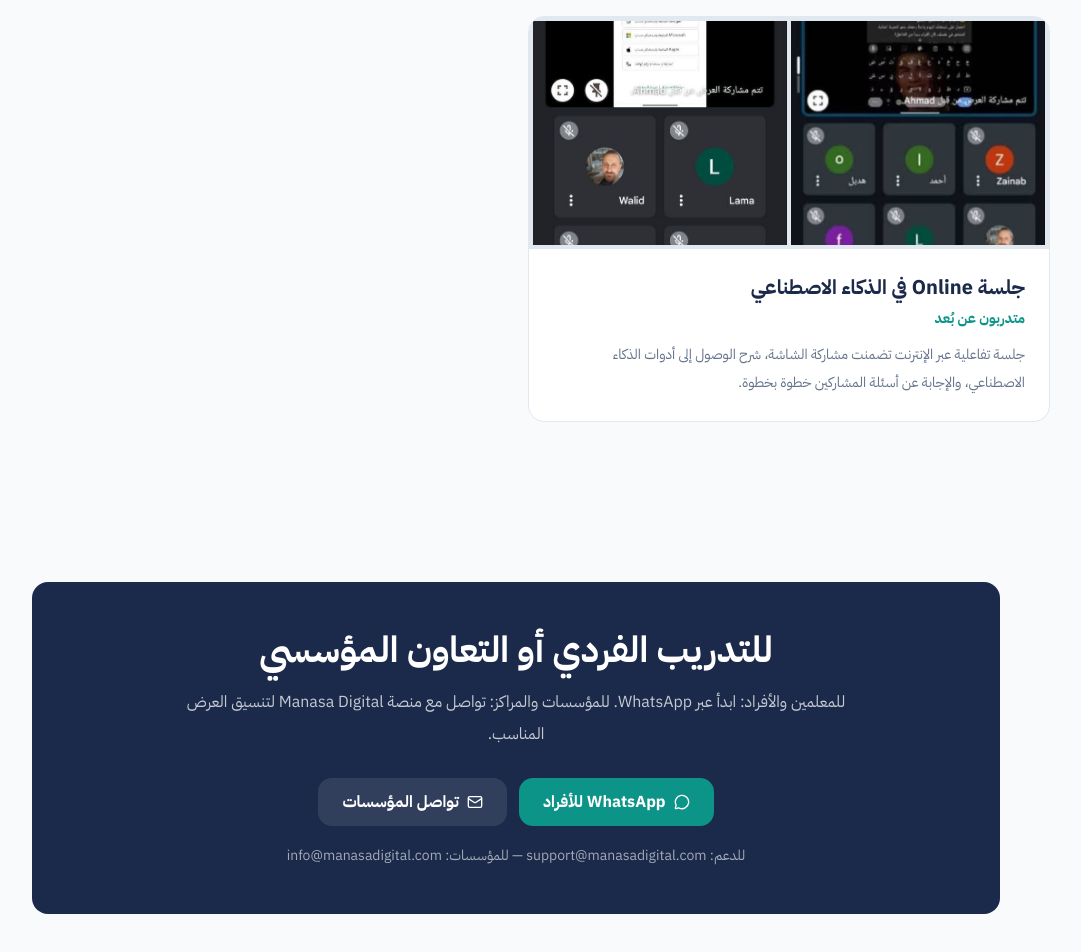
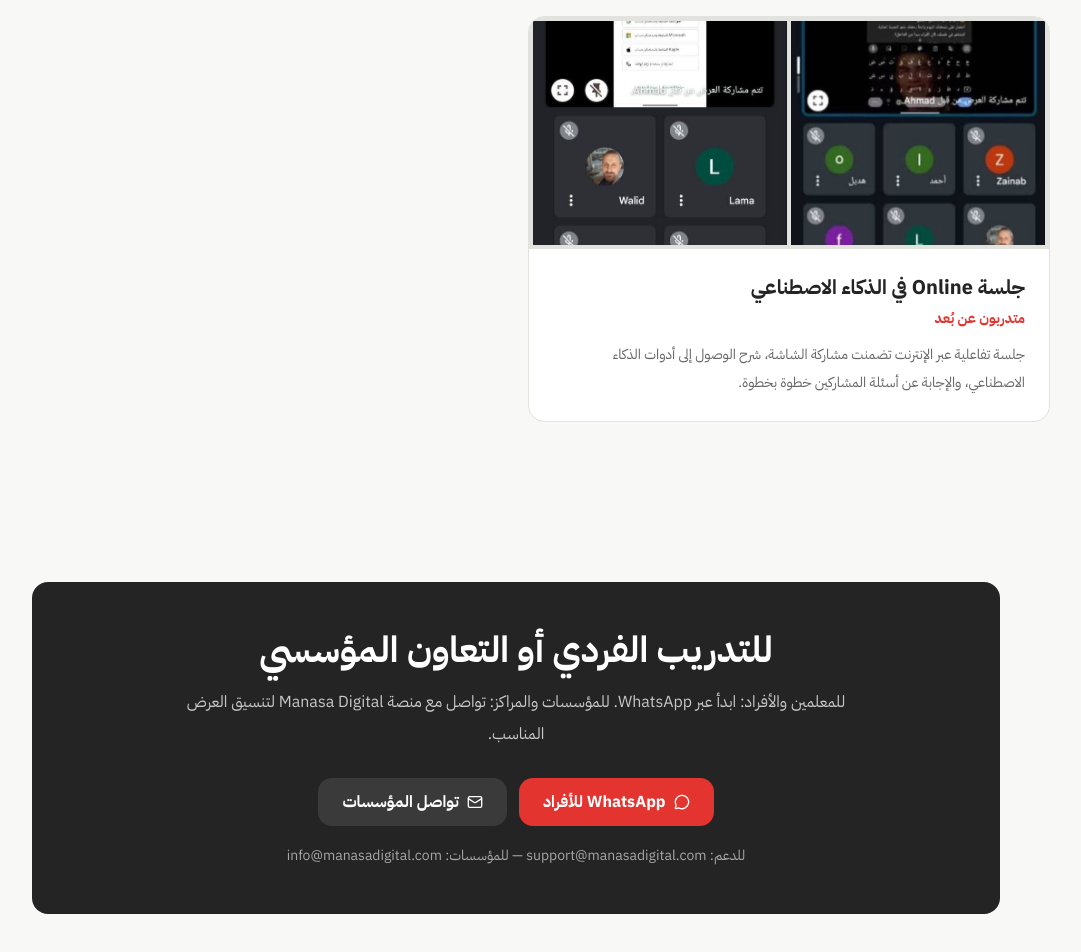
Before and after one commit to fhrrutedf/notebooklm-course-landing, a Next.js app: page /about in a window 1280 px wide. Shown: the part 2549-3501 px from the top of the page, without its empty margins (124-1205 px from the left). Built offline with nearby package versions, Linux system fonts and the light colour scheme.

Commit message:
Match trainer page brand identity

```diff
--- a/src/app/about/page.tsx
+++ b/src/app/about/page.tsx
@@ -40,11 +40,11 @@ const trainingSessions = [
 
 export default function AboutTrainerPage() {
   return (
-    <main dir="rtl" className="min-h-screen bg-[#F8FAFC] text-[#1B2A4A]">
-      <header className="border-b border-[#E2E8F0] bg-white">
+    <main dir="rtl" className="min-h-screen bg-[#F8F8F6] text-[#242424]" style={{ fontFamily: 'var(--font-ibm-plex-sans-arabic), sans-serif' }}>
+      <header className="border-b border-[#E2E2DF] bg-white">
         <div className="max-w-[1100px] mx-auto px-4 py-4 flex items-center justify-between gap-4">
-          <Link href="/" className="font-bold text-[#0D9488]">Course الذكاء الاصطناعي في التعليم</Link>
-          <Link href="/" className="inline-flex items-center gap-2 text-sm font-bold text-[#1B2A4A] hover:text-[#0D9488]">
+          <Link href="/" className="font-bold text-[#E3342F]">Course الذكاء الاصطناعي في التعليم</Link>
+          <Link href="/" className="inline-flex items-center gap-2 text-sm font-bold text-[#242424] hover:text-[#E3342F]">
             العودة للصفحة الرئيسية
             <ArrowRight className="w-4 h-4" />
           </Link>
@@ -54,13 +54,13 @@ export default function AboutTrainerPage() {
       <section className="bg-white py-16 md:py-24">
         <div className="max-w-[1000px] mx-auto px-4 grid md:grid-cols-[220px_1fr] gap-8 items-center">
           <div className="mx-auto">
-            <img src="/images/trainer-nawaf.jpg" alt="المدرب نواف البوسطة" className="w-64 h-64 md:w-72 md:h-72 rounded-2xl object-cover border-4 border-[#0D9488]/15" />
+            <img src="/images/trainer-nawaf.jpg" alt="المدرب نواف البوسطة" className="w-64 h-64 md:w-72 md:h-72 rounded-2xl object-cover border-4 border-[#E3342F]/15" />
           </div>
           <div>
-            <div className="inline-flex items-center gap-2 rounded-full bg-[#0D9488]/10 text-[#0D9488] px-4 py-2 text-sm font-bold mb-5">عن المدرب</div>
+            <div className="inline-flex items-center gap-2 rounded-full bg-[#E3342F]/10 text-[#E3342F] px-4 py-2 text-sm font-bold mb-5">عن المدرب</div>
             <h1 className="text-3xl md:text-5xl font-bold leading-tight mb-5">نواف البوسطة</h1>
-            <p className="text-xl text-[#0D9488] font-bold mb-5">مدرب في أدوات الذكاء الاصطناعي وزيادة الإنتاجية — سوريا</p>
-            <p className="text-[#64748B] leading-loose max-w-3xl">مدرب وخبير متخصص في أدوات الذكاء الاصطناعي، يعمل على تحويل التقنيات الحديثة إلى حلول عملية قابلة للتطبيق للأفراد والشركات والمؤسسات التعليمية. يجمع بين التدريب، البحث، تصميم المحتوى، وتطوير حلول الأتمتة، مع تركيز على جعل الذكاء الاصطناعي مفهومًا وقابلًا للاستخدام.</p>
+            <p className="text-xl text-[#E3342F] font-bold mb-5">مدرب في أدوات الذكاء الاصطناعي وزيادة الإنتاجية — سوريا</p>
+            <p className="text-[#666666] leading-loose max-w-3xl">مدرب وخبير متخصص في أدوات الذكاء الاصطناعي، يعمل على تحويل التقنيات الحديثة إلى حلول عملية قابلة للتطبيق للأفراد والشركات والمؤسسات التعليمية. يجمع بين التدريب، البحث، تصميم المحتوى، وتطوير حلول الأتمتة، مع تركيز على جعل الذكاء الاصطناعي مفهومًا وقابلًا للاستخدام.</p>
           </div>
         </div>
       </section>
@@ -68,22 +68,22 @@ export default function AboutTrainerPage() {
       <section className="py-14 md:py-20">
         <div className="max-w-[1000px] mx-auto px-4">
           <div className="grid md:grid-cols-3 gap-5 mb-12">
-            <div className="bg-white border border-[#E2E8F0] rounded-xl p-6 text-center"><div className="text-3xl font-bold text-[#0D9488]">640</div><p className="text-[#64748B] text-sm mt-2">طالبًا تلقّوا تدريبًا</p></div>
-            <div className="bg-white border border-[#E2E8F0] rounded-xl p-6 text-center"><div className="text-3xl font-bold text-[#0D9488]">50+</div><p className="text-[#64748B] text-sm mt-2">شركة تم تدريب موظفيها</p></div>
-            <div className="bg-white border border-[#E2E8F0] rounded-xl p-6 text-center"><div className="text-3xl font-bold text-[#0D9488]">10+</div><p className="text-[#64748B] text-sm mt-2">مشاريع وأدوات أتمتة</p></div>
+            <div className="bg-white border border-[#E2E2DF] rounded-xl p-6 text-center"><div className="text-3xl font-bold text-[#E3342F]">640</div><p className="text-[#666666] text-sm mt-2">طالبًا تلقّوا تدريبًا</p></div>
+            <div className="bg-white border border-[#E2E2DF] rounded-xl p-6 text-center"><div className="text-3xl font-bold text-[#E3342F]">50+</div><p className="text-[#666666] text-sm mt-2">شركة تم تدريب موظفيها</p></div>
+            <div className="bg-white border border-[#E2E2DF] rounded-xl p-6 text-center"><div className="text-3xl font-bold text-[#E3342F]">10+</div><p className="text-[#666666] text-sm mt-2">مشاريع وأدوات أتمتة</p></div>
           </div>
 
           <div className="grid md:grid-cols-2 gap-8">
-            <section className="bg-white border border-[#E2E8F0] rounded-xl p-7">
-              <div className="flex items-center gap-3 mb-5"><BriefcaseBusiness className="w-6 h-6 text-[#0D9488]" /><h2 className="text-2xl font-bold">مجالات التدريب</h2></div>
-              <ul className="space-y-3 text-[#64748B] text-sm leading-loose">
-                {['تدريب الأفراد والشركات على أدوات الذكاء الاصطناعي المتقدمة', 'Prompt Engineering وصياغة الأوامر العملية', 'تصميم المحتوى والمناهج التدريبية لمستويات متعددة', 'تطبيق الذكاء الاصطناعي في التعليم والإنتاجية المؤسسية'].map((item) => <li key={item} className="flex gap-2"><CheckCircle2 className="w-4 h-4 text-[#0D9488] mt-1 shrink-0" />{item}</li>)}
+            <section className="bg-white border border-[#E2E2DF] rounded-xl p-7">
+              <div className="flex items-center gap-3 mb-5"><BriefcaseBusiness className="w-6 h-6 text-[#E3342F]" /><h2 className="text-2xl font-bold">مجالات التدريب</h2></div>
+              <ul className="space-y-3 text-[#666666] text-sm leading-loose">
+                {['تدريب الأفراد والشركات على أدوات الذكاء الاصطناعي المتقدمة', 'Prompt Engineering وصياغة الأوامر العملية', 'تصميم المحتوى والمناهج التدريبية لمستويات متعددة', 'تطبيق الذكاء الاصطناعي في التعليم والإنتاجية المؤسسية'].map((item) => <li key={item} className="flex gap-2"><CheckCircle2 className="w-4 h-4 text-[#E3342F] mt-1 shrink-0" />{item}</li>)}
               </ul>
             </section>
-            <section className="bg-white border border-[#E2E8F0] rounded-xl p-7">
-              <div className="flex items-center gap-3 mb-5"><Wrench className="w-6 h-6 text-[#0D9488]" /><h2 className="text-2xl font-bold">الحلول والمشاريع</h2></div>
-              <ul className="space-y-3 text-[#64748B] text-sm leading-loose">
-                {['أتمتة محتوى وتقارير ومنصات يوتيوب', 'حلول أتمتة مخصصة للرياضة والصحة', 'تطوير أدوات باستخدام Python وAPIs وWorkflow Automation', 'تحويل نتائج البحث إلى تطبيقات وأدوات قابلة للاستخدام'].map((item) => <li key={item} className="flex gap-2"><CheckCircle2 className="w-4 h-4 text-[#0D9488] mt-1 shrink-0" />{item}</li>)}
+            <section className="bg-white border border-[#E2E2DF] rounded-xl p-7">
+              <div className="flex items-center gap-3 mb-5"><Wrench className="w-6 h-6 text-[#E3342F]" /><h2 className="text-2xl font-bold">الحلول والمشاريع</h2></div>
+              <ul className="space-y-3 text-[#666666] text-sm leading-loose">
+                {['أتمتة محتوى وتقارير ومنصات يوتيوب', 'حلول أتمتة مخصصة للرياضة والصحة', 'تطوير أدوات باستخدام Python وAPIs وWorkflow Automation', 'تحويل نتائج البحث إلى تطبيقات وأدوات قابلة للاستخدام'].map((item) => <li key={item} className="flex gap-2"><CheckCircle2 className="w-4 h-4 text-[#E3342F] mt-1 shrink-0" />{item}</li>)}
               </ul>
             </section>
           </div>
@@ -93,30 +93,30 @@ export default function AboutTrainerPage() {
       <section className="py-14 md:py-20 bg-white">
         <div className="max-w-[1000px] mx-auto px-4">
           <div className="max-w-3xl mx-auto text-center">
-            <div className="flex justify-center mb-4"><Search className="w-7 h-7 text-[#0D9488]" /></div>
+            <div className="flex justify-center mb-4"><Search className="w-7 h-7 text-[#E3342F]" /></div>
             <h2 className="text-2xl md:text-4xl font-bold mb-5">البحث والرؤية</h2>
-            <p className="text-[#64748B] leading-loose">يركز نواف في أبحاثه على تطبيقات الذكاء الاصطناعي التوليدي، نماذج اللغة الكبيرة، الأتمتة، وتحليل تأثير AI على سوق العمل والمهارات المستقبلية. الهدف هو ربط المعرفة النظرية بحلول عملية تعالج تحديات واقعية.</p>
-            <blockquote className="mt-7 border-r-4 border-[#0D9488] pr-5 text-lg font-bold text-[#1B2A4A]">«الذكاء الاصطناعي ليس مستقبلًا ننتظره، بل حاضر نصنعه.»</blockquote>
+            <p className="text-[#666666] leading-loose">يركز نواف في أبحاثه على تطبيقات الذكاء الاصطناعي التوليدي، نماذج اللغة الكبيرة، الأتمتة، وتحليل تأثير AI على سوق العمل والمهارات المستقبلية. الهدف هو ربط المعرفة النظرية بحلول عملية تعالج تحديات واقعية.</p>
+            <blockquote className="mt-7 border-r-4 border-[#E3342F] pr-5 text-lg font-bold text-[#242424]">«الذكاء الاصطناعي ليس مستقبلًا ننتظره، بل حاضر نصنعه.»</blockquote>
           </div>
         </div>
       </section>
 
-      <section className="py-14 md:py-20 bg-[#F8FAFC]">
+      <section className="py-14 md:py-20 bg-[#F8F8F6]">
         <div className="max-w-[1100px] mx-auto px-4">
           <div className="text-center mb-10">
             <h2 className="text-2xl md:text-4xl font-bold mb-3">من تجاربي التدريبية</h2>
-            <p className="text-[#64748B] max-w-2xl mx-auto leading-loose">جلسات وتدريبات قدّمتها لفئات مختلفة، من التعليم وصناعة المحتوى إلى الأتمتة والبرمجة بالذكاء الاصطناعي.</p>
+            <p className="text-[#666666] max-w-2xl mx-auto leading-loose">جلسات وتدريبات قدّمتها لفئات مختلفة، من التعليم وصناعة المحتوى إلى الأتمتة والبرمجة بالذكاء الاصطناعي.</p>
           </div>
           <div className="grid md:grid-cols-2 gap-6">
             {trainingSessions.map((session) => (
-              <article key={session.title} className="bg-white border border-[#E2E8F0] rounded-2xl overflow-hidden">
-                <div className="grid grid-cols-2 gap-1 bg-[#E2E8F0] p-1">
+              <article key={session.title} className="bg-white border border-[#E2E2DF] rounded-2xl overflow-hidden">
+                <div className="grid grid-cols-2 gap-1 bg-[#E2E2DF] p-1">
                   {session.images.map((image) => <img key={image} src={image} alt={session.title} className={`${session.images.length === 1 ? 'col-span-2' : ''} w-full h-44 md:h-56 object-cover`} loading="lazy" />)}
                 </div>
                 <div className="p-6">
                   <h3 className="text-xl font-bold mb-2">{session.title}</h3>
-                  <div className="text-[#0D9488] text-sm font-bold mb-3">{session.audience}</div>
-                  <p className="text-[#64748B] text-sm leading-loose">{session.description}</p>
+                  <div className="text-[#E3342F] text-sm font-bold mb-3">{session.audience}</div>
+                  <p className="text-[#666666] text-sm leading-loose">{session.description}</p>
                 </div>
               </article>
             ))}
@@ -126,11 +126,11 @@ export default function AboutTrainerPage() {
 
       <section className="py-14 md:py-20">
         <div className="max-w-[1000px] mx-auto px-4">
-          <div className="bg-[#1B2A4A] rounded-2xl p-8 md:p-12 text-white text-center">
+          <div className="bg-[#242424] rounded-2xl p-8 md:p-12 text-white text-center">
             <h2 className="text-2xl md:text-4xl font-bold mb-4">للتدريب الفردي أو التعاون المؤسسي</h2>
             <p className="text-white/75 leading-loose max-w-2xl mx-auto mb-7">للمعلمين والأفراد: ابدأ عبر WhatsApp. للمؤسسات والمراكز: تواصل مع منصة Manasa Digital لتنسيق العرض المناسب.</p>
             <div className="flex flex-col sm:flex-row justify-center gap-3">
-              <a href={WHATSAPP_LINK} target="_blank" rel="noopener noreferrer" className="inline-flex items-center justify-center gap-2 bg-[#0D9488] hover:bg-[#0B7C72] px-6 py-3 rounded-xl font-bold"><MessageCircle className="w-4 h-4" /> WhatsApp للأفراد</a>
+              <a href={WHATSAPP_LINK} target="_blank" rel="noopener noreferrer" className="inline-flex items-center justify-center gap-2 bg-[#E3342F] hover:bg-[#B92723] px-6 py-3 rounded-xl font-bold"><MessageCircle className="w-4 h-4" /> WhatsApp للأفراد</a>
               <a href="mailto:info@manasadigital.com" className="inline-flex items-center justify-center gap-2 bg-white/10 hover:bg-white/15 px-6 py-3 rounded-xl font-bold"><Mail className="w-4 h-4" /> تواصل المؤسسات</a>
             </div>
             <div className="mt-5 text-white/60 text-sm">للدعم: support@manasadigital.com — للمؤسسات: info@manasadigital.com</div>
```
